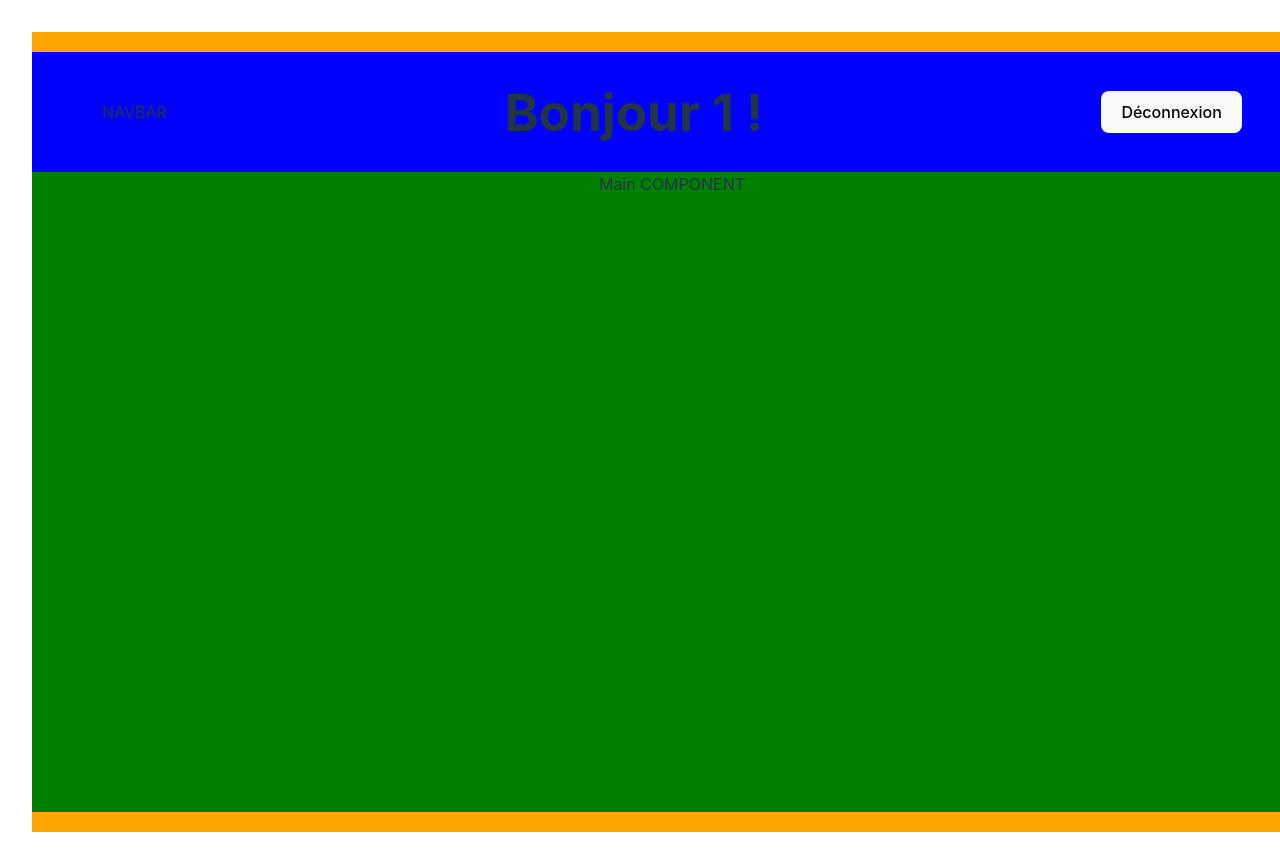
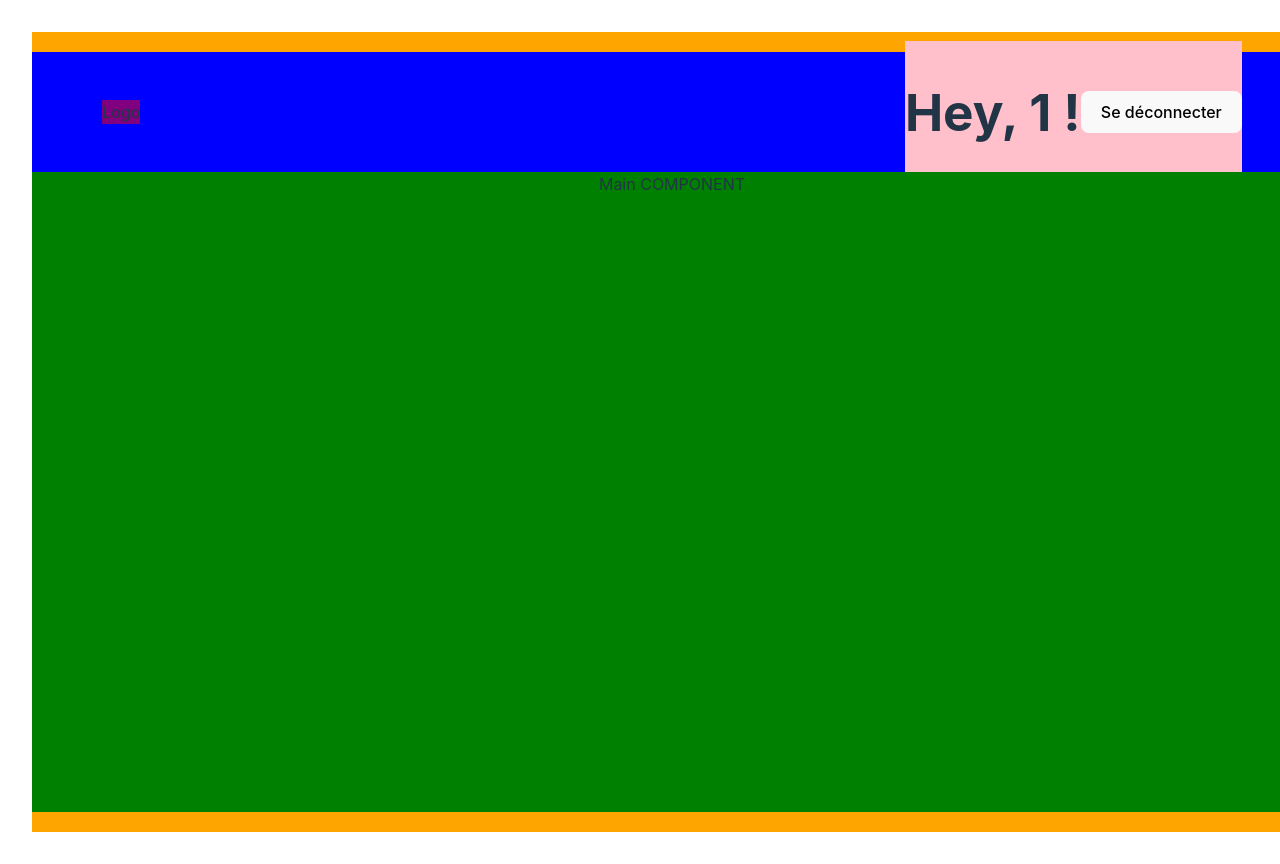
Before and after one commit to CarlMaillard/crazee-burger, a React (Vite) app: page /order/1 in a window 1280 px wide. Shown: the top 864 px of the page. Built offline with nearby package versions, Linux system fonts and the light colour scheme.

Commit message:
🚧 F04: ORDER > Layout > Navbar > Add left-side and right-side

```diff
--- a/src/components/pages/order/Navbar.jsx
+++ b/src/components/pages/order/Navbar.jsx
@@ -1,12 +1,20 @@
 import { Link} from 'react-router-dom';
 import styled from 'styled-components';
 
+
+
 export default function Navbar({username}) {
+
   return (
     <NavbarStyled>
-        NAVBAR
-        <h1>Bonjour {username} !</h1>
-        <Link to="/"><button>Déconnexion</button></Link>
+      <div className='left-side'>
+        Logo
+      </div>
+
+      <div className='right-side'>
+        <h1>Hey, {username} !</h1>
+        <Link to="/"><button>Se déconnecter</button></Link>
+      </div>
     </NavbarStyled>
   )
 }
@@ -18,4 +26,17 @@ const NavbarStyled = styled.nav`
     justify-content: space-between ;
     align-items: center ;
     padding: 20px 70px;
+
+  .right-side{
+    background: pink;
+    display: flex;
+    justify-content: space-between ;
+    align-items: center ;
+  }
+  .left-side{
+    background: purple;
+    display: flex;
+    justify-content: space-between ;
+    align-items: center ;
+  }
 `
```
